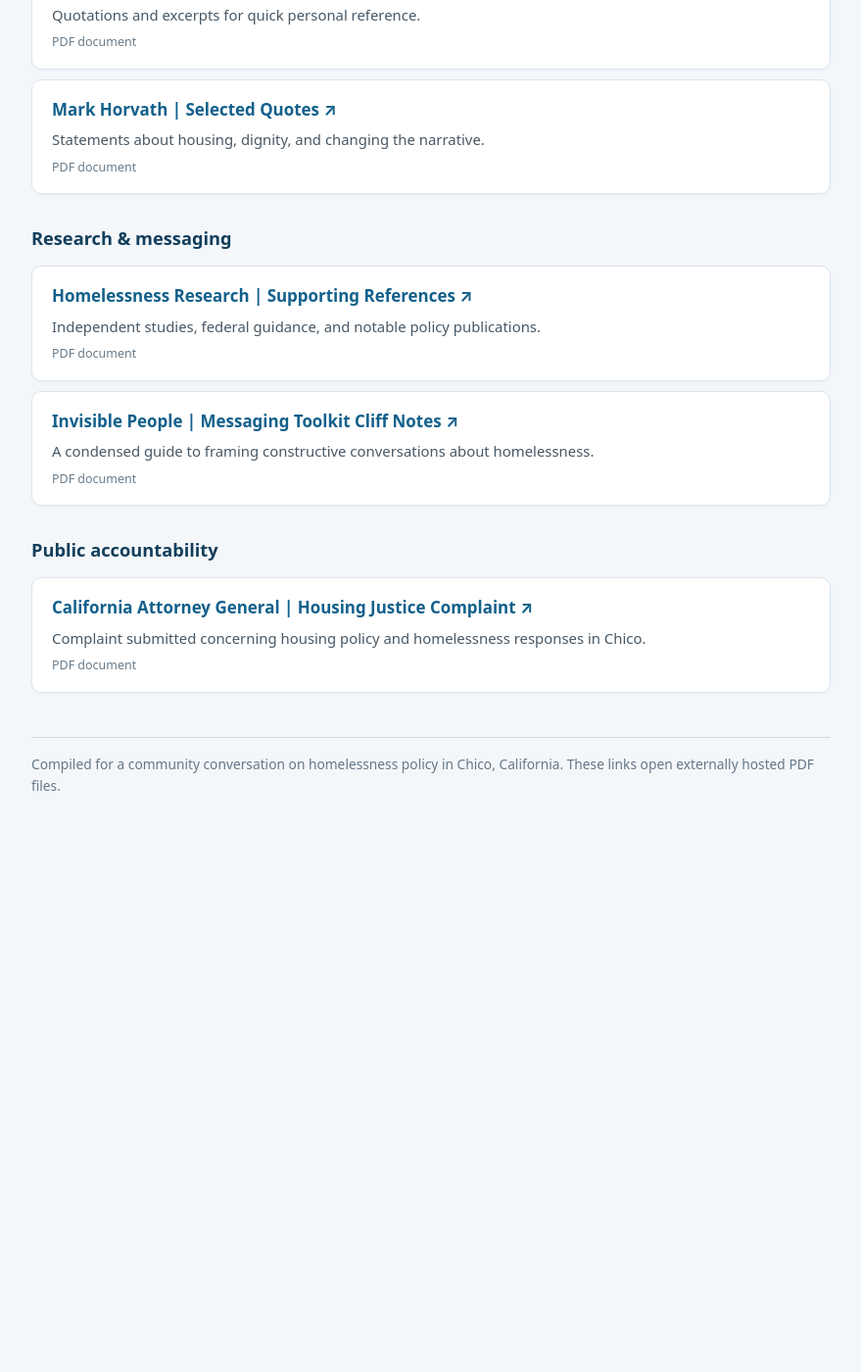
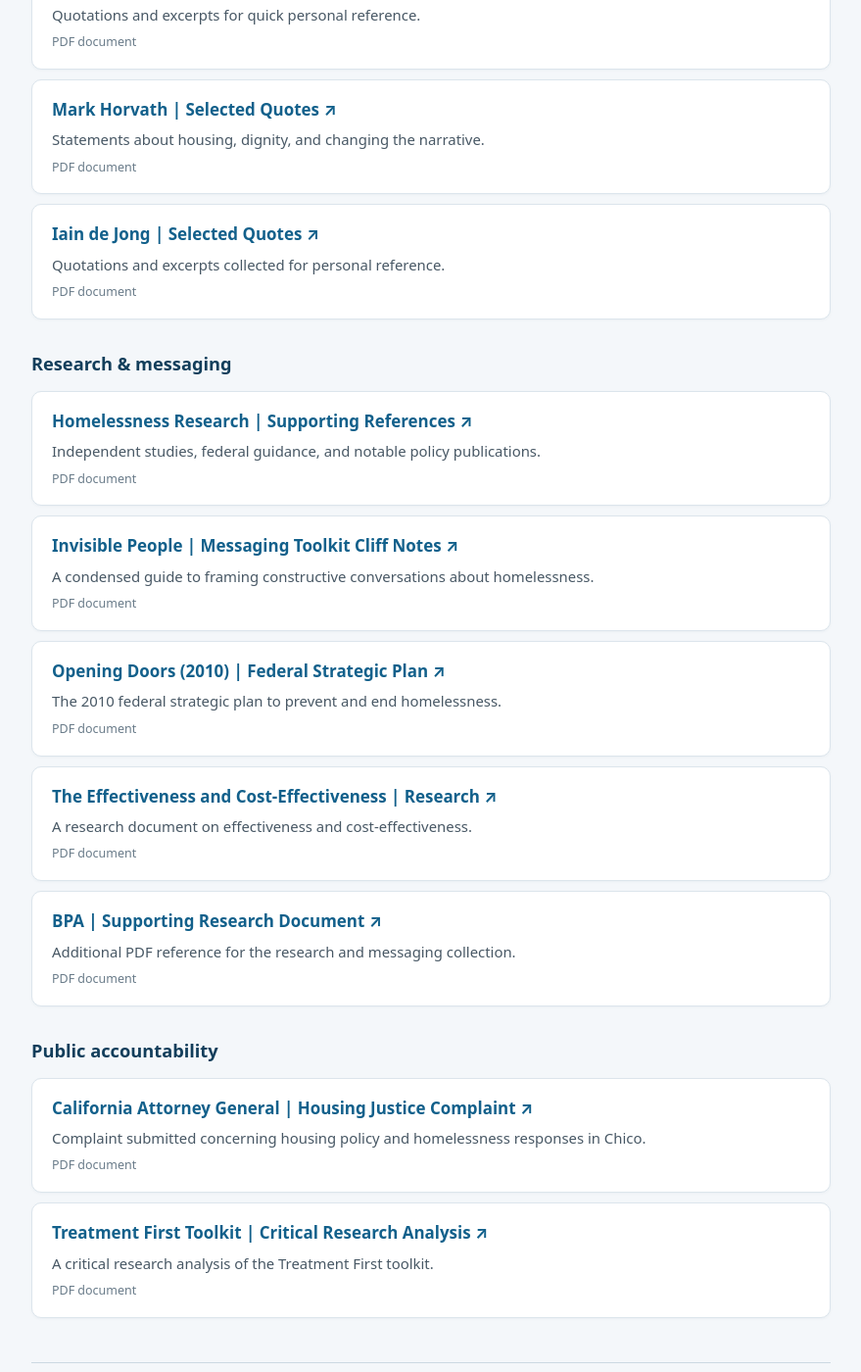
Before and after one commit to sfranzyshen/sfranzyshen.github.io, a Jekyll site: the page Chico_Conversation_Documents.html, which Jekyll copies as it is, in a window 1280 px wide and 1400 px high, scrolled down 728 px. Shown: the whole window at 98% size, without its empty margins (200-1079 px from the left). Built offline with Jekyll 4.4.1, drawn with Linux system fonts in a browser that asks for light colours; before the commit the page ends 1610 px from its top, so only the background shows below that.

Commit message:
Add housing conversation quotations, research and accountability PDF links

```diff
--- a/Chico_Conversation_Documents.html
+++ b/Chico_Conversation_Documents.html
@@ -25,12 +25,17 @@
 <section aria-label="Background &amp; quotations"><h2>Background &amp; quotations</h2><ul>
 <li><a href="https://www.sfranzyshen.org/images/Barbara_Poppe_Quotes_Personal_Reference.pdf" target="_blank" rel="noopener">Barbara Poppe | Selected Quotes ↗</a><p class="desc">Quotations and excerpts for quick personal reference.</p><div class="file">PDF document</div></li>
 <li><a href="https://www.sfranzyshen.org/images/Mark_Horvath_Selected_Quotes.pdf" target="_blank" rel="noopener">Mark Horvath | Selected Quotes ↗</a><p class="desc">Statements about housing, dignity, and changing the narrative.</p><div class="file">PDF document</div></li>
+<li><a href="https://www.sfranzyshen.org/images/Iain_De_Jong_Quotes_Personal_Reference.pdf" target="_blank" rel="noopener">Iain de Jong | Selected Quotes ↗</a><p class="desc">Quotations and excerpts collected for personal reference.</p><div class="file">PDF document</div></li>
 </ul></section>
 <section aria-label="Research &amp; messaging"><h2>Research &amp; messaging</h2><ul>
 <li><a href="https://www.sfranzyshen.org/images/Homelessness_Research_Stand_Alone_References_Updated.pdf" target="_blank" rel="noopener">Homelessness Research | Supporting References ↗</a><p class="desc">Independent studies, federal guidance, and notable policy publications.</p><div class="file">PDF document</div></li>
 <li><a href="https://www.sfranzyshen.org/images/Invisible_People_Toolkit_Cliff_Notes.pdf" target="_blank" rel="noopener">Invisible People | Messaging Toolkit Cliff Notes ↗</a><p class="desc">A condensed guide to framing constructive conversations about homelessness.</p><div class="file">PDF document</div></li>
+<li><a href="https://www.sfranzyshen.org/images/Opening_Doors_2010_FINAL_FSP_Prevent_End_Homeless.pdf" target="_blank" rel="noopener">Opening Doors (2010) | Federal Strategic Plan ↗</a><p class="desc">The 2010 federal strategic plan to prevent and end homelessness.</p><div class="file">PDF document</div></li>
+<li><a href="https://www.sfranzyshen.org/images/The_Effectiveness_and_Cost_Effectiveness.pdf" target="_blank" rel="noopener">The Effectiveness and Cost-Effectiveness | Research ↗</a><p class="desc">A research document on effectiveness and cost-effectiveness.</p><div class="file">PDF document</div></li>
+<li><a href="https://www.sfranzyshen.org/images/bpa.pdf" target="_blank" rel="noopener">BPA | Supporting Research Document ↗</a><p class="desc">Additional PDF reference for the research and messaging collection.</p><div class="file">PDF document</div></li>
 </ul></section>
 <section aria-label="Public accountability"><h2>Public accountability</h2><ul>
 <li><a href="https://www.sfranzyshen.org/images/California_AG_Housing_Justice_Team_Complaint_Scotty_Franzyshen_FINAL.pdf" target="_blank" rel="noopener">California Attorney General | Housing Justice Complaint ↗</a><p class="desc">Complaint submitted concerning housing policy and homelessness responses in Chico.</p><div class="file">PDF document</div></li>
+<li><a href="https://www.sfranzyshen.org/images/Treatment_First_Toolkit_Critical_Research_Analysis.pdf" target="_blank" rel="noopener">Treatment First Toolkit | Critical Research Analysis ↗</a><p class="desc">A critical research analysis of the Treatment First toolkit.</p><div class="file">PDF document</div></li>
 </ul></section>
 <footer>Compiled for a community conversation on homelessness policy in Chico, California. These links open externally hosted PDF files.</footer></main></body></html>
```
